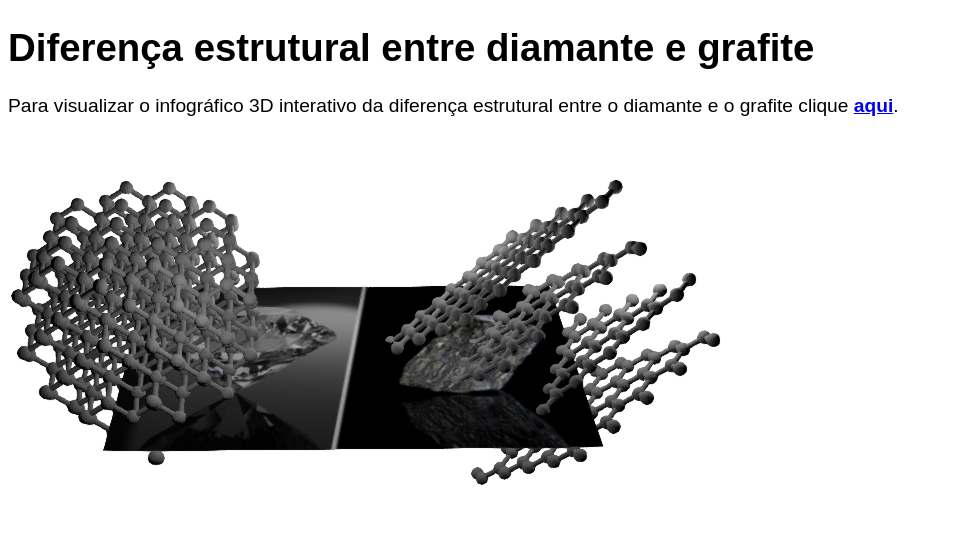
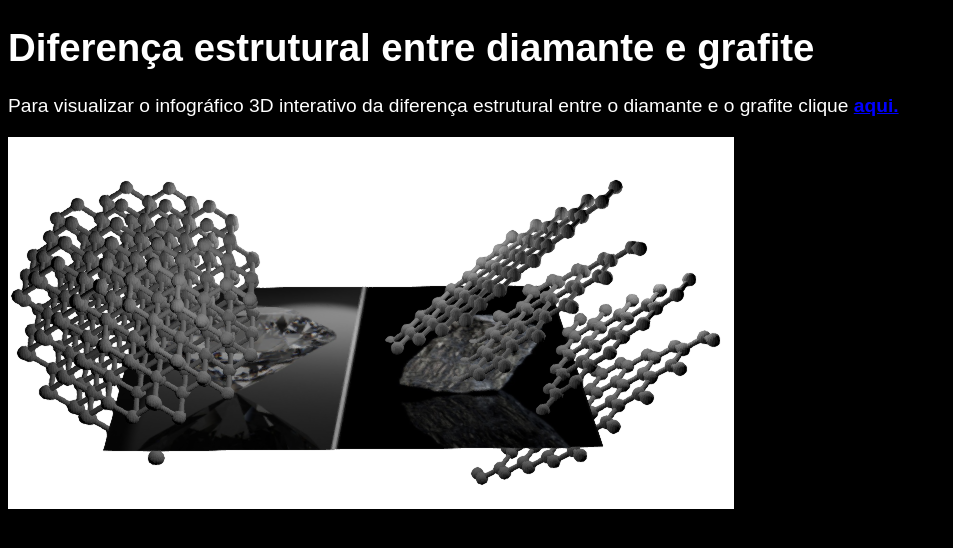
Before and after one commit to arigony/diamante-grafite, a plain HTML site: page index.html in a window 1280 px wide. Shown: the whole page, without its empty margins (0-953 px from the left). Drawn offline with Linux system fonts and the light colour scheme.

Commit message:
Add files via upload

```diff
--- a/index.html
+++ b/index.html
@@ -2,20 +2,26 @@
 <html lang="pt-BR">
 <head>
   <meta charset="UTF-8">
-  <title><strong>Diferença estrutural entre diamante e grafite</strong></title>
-   <style>
+  <title>Diferença estrutural entre diamante e grafite</title>
+  <style>
     body {
+      background-color: #000000;
+      color: #ffffff;
       font-family: Arial, sans-serif;
       font-size: 1.2em;
+    }
+    .link {
+      color: #0000ff;
+      text-align: center;
+      margin-right: 10px;
     }
   </style>
 </head>
 <body>
-  <h1>Diferença estrutural entre diamante e grafite</h1>
-  <p>
-   Para visualizar o infográfico 3D interativo da diferença estrutural entre o diamante e o grafite clique <a href="diamante.html"><strong>aqui</strong></a>.
+  <h1 style="color: #ffffff;">Diferença estrutural entre diamante e grafite</h1>
+  <p style="color: #ffffff;">
+    Para visualizar o infográfico 3D interativo da diferença estrutural entre o diamante e o grafite clique <a href="diamante.html" class="link" style="color: #0000ff; text-align: center; margin-right: 10px;"><strong>aqui.</strong></a>
   </p>
-      <img src="image.png" alt="Infográfico 3D interativo da diferença estrutural entre diamante e grafite">
-  </a>
+  <img src="image.png" alt="Infográfico 3D interativo da diferença estrutural entre diamante e grafite" style="color: #ffffff;">
 </body>
 </html>
```
